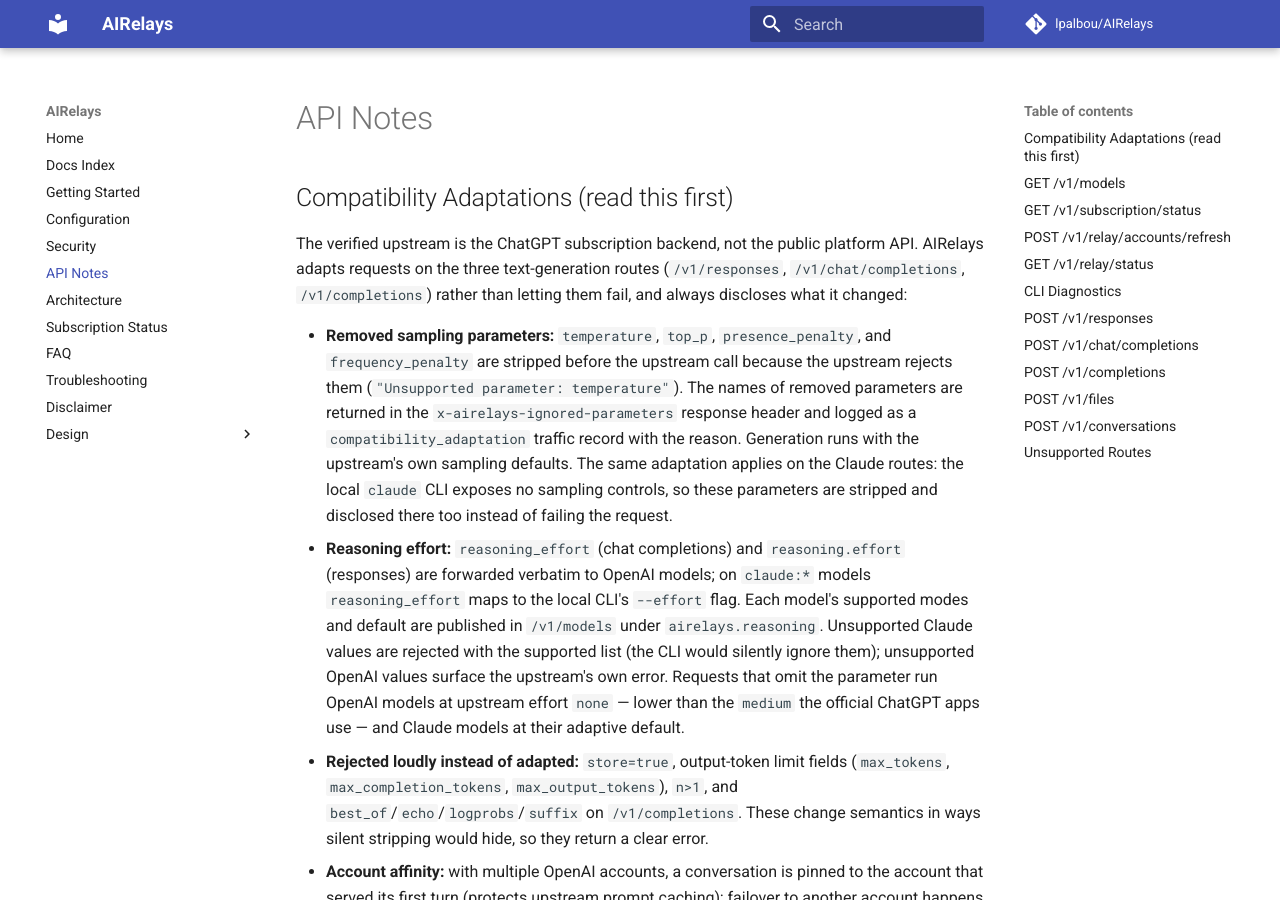
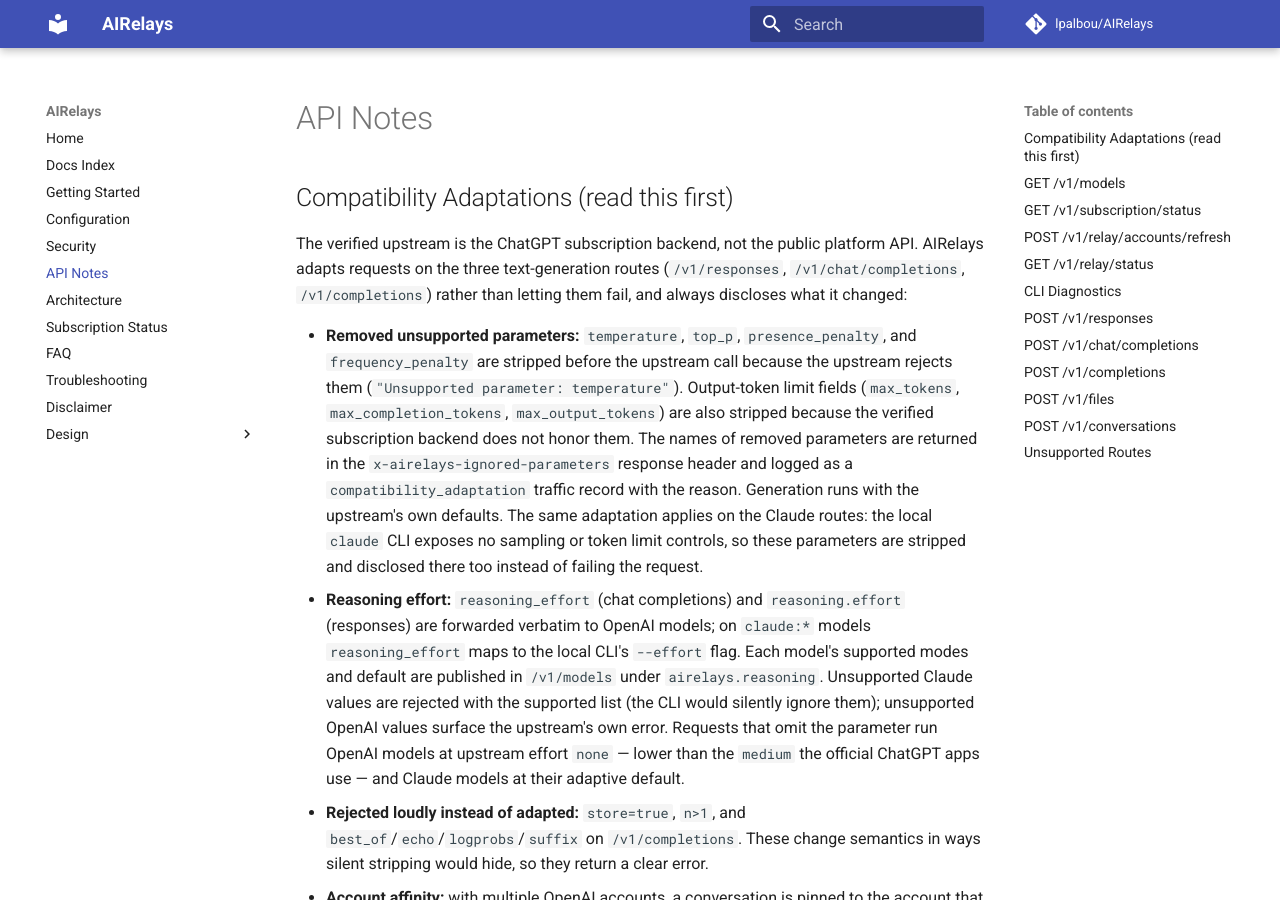
Before and after one commit to lpalbou/AIRelays, an MkDocs documentation site: the page built from docs/api.md, in a window 1280 px wide and 900 px high. Built offline with MkDocs 1.6.1 and Material for MkDocs 9.7.7, drawn with Linux system fonts in a browser that asks for light colours; comment, search, counter and statistics services are not loaded.

Commit message:
Adapt output-token limits instead of rejecting them locally
Standard SDK clients send max_completion_tokens / max_tokens /
max_output_tokens by default, and the subscription upstreams cannot honor
client-set output caps. These fields now get the documented strip-and-
disclose adaptation (x-airelays-ignored-parameters, compatibility_adaptation
record) on both runtimes instead of a local 422.

Co-authored-by: Cursor <cursoragent@cursor.com>

```diff
--- a/docs/api.md
+++ b/docs/api.md
@@ -7,16 +7,19 @@ platform API. AIRelays adapts requests on the three text-generation routes
 (`/v1/responses`, `/v1/chat/completions`, `/v1/completions`) rather than
 letting them fail, and always discloses what it changed:
 
-- **Removed sampling parameters:** `temperature`, `top_p`,
+- **Removed unsupported parameters:** `temperature`, `top_p`,
   `presence_penalty`, and `frequency_penalty` are stripped before the
   upstream call because the upstream rejects them
-  (`"Unsupported parameter: temperature"`). The names of removed
-  parameters are returned in the `x-airelays-ignored-parameters` response
-  header and logged as a `compatibility_adaptation` traffic record with the
-  reason. Generation runs with the upstream's own sampling defaults. The
-  same adaptation applies on the Claude routes: the local
-  `claude` CLI exposes no sampling controls, so these parameters are
-  stripped and disclosed there too instead of failing the request.
+  (`"Unsupported parameter: temperature"`). Output-token limit fields
+  (`max_tokens`, `max_completion_tokens`, `max_output_tokens`) are also
+  stripped because the verified subscription backend does not honor them.
+  The names of removed parameters are returned in the
+  `x-airelays-ignored-parameters` response header and logged as a
+  `compatibility_adaptation` traffic record with the reason. Generation
+  runs with the upstream's own defaults. The same adaptation applies on
+  the Claude routes: the local `claude` CLI exposes no sampling or token
+  limit controls, so these parameters are stripped and disclosed there
+  too instead of failing the request.
 - **Reasoning effort:** `reasoning_effort` (chat completions) and
   `reasoning.effort` (responses) are forwarded verbatim to OpenAI models;
   on `claude:*` models `reasoning_effort` maps to the local CLI's
--- a/llms-full.txt
+++ b/llms-full.txt
@@ -85,9 +85,9 @@ One person can enroll several of their own OpenAI subscriptions; `airelays login
 
 The verified upstream is the ChatGPT subscription backend, not the public platform API:
 
-- `temperature`, `top_p`, `presence_penalty`, `frequency_penalty` are rejected by the upstream; the relay strips them and discloses it via the `x-airelays-ignored-parameters` response header and a `compatibility_adaptation` traffic record. Generation uses the upstream's own sampling defaults. The Claude routes apply the same strip-and-disclose adaptation (the local `claude` CLI has no sampling controls).
+- `temperature`, `top_p`, `presence_penalty`, `frequency_penalty` are rejected by the upstream, and output-token limits (`max_tokens`, `max_completion_tokens`, `max_output_tokens`) are not honored; the relay strips them and discloses it via the `x-airelays-ignored-parameters` response header and a `compatibility_adaptation` traffic record. Generation uses the upstream's own defaults and runs to the model's natural stop. The Claude routes apply the same strip-and-disclose adaptation (the local `claude` CLI has no equivalent controls).
 - `reasoning_effort` (chat) and `reasoning.effort` (responses) pass through verbatim to OpenAI models; on `claude:*` models `reasoning_effort` maps to the CLI's `--effort` flag. Supported modes per model are published in `/v1/models` under `airelays.reasoning`. Omitting the parameter means OpenAI's low default (`none`) or Claude's adaptive default; set it explicitly for output quality comparable to the official apps.
-- `store=true`, output-token limit fields, `n>1`, and `best_of`/`echo`/`logprobs`/`suffix` are rejected loudly instead of silently adapted.
+- `store=true`, `n>1`, and `best_of`/`echo`/`logprobs`/`suffix` are rejected loudly instead of silently adapted.
 - Claude runtime: explicit `claude:*` models only, text chat/completions only, stateless, loopback-only, no tools/files/images/structured outputs.
 
 ## Subscription Usage
--- a/llms.txt
+++ b/llms.txt
@@ -35,7 +35,7 @@ AIRelays is a local OpenAI-compatible HTTP server with provider-scoped runtimes.
 - other model ids route to the OpenAI runtime when it is enabled
 - Claude runtime follows the relay's protected or open local auth mode and requires loopback binding
 - `GET /v1/subscription/status` reports OpenAI usage by default and Claude usage with `?provider=claude`, both in one normalized shape
-- the upstream rejects `temperature`/`top_p`/penalty parameters; the relay strips them on both runtimes and discloses it via the `x-airelays-ignored-parameters` header
+- the upstream rejects `temperature`/`top_p`/penalty parameters and does not honor output-token limits (`max_tokens`, `max_completion_tokens`, `max_output_tokens`); the relay strips them on both runtimes and discloses it via the `x-airelays-ignored-parameters` header
 - `reasoning_effort` works on both runtimes; each model's supported modes and default are published in `/v1/models` under `airelays.reasoning` — set it explicitly for parity with the official apps
 - `airelays doctor` runs local setup checks plus live OpenAI `/models` and optional `/responses` probes
 
```
Also changed, not shown: other parts of docs/api.md (+4 -5 lines), README.md (+5 -0 lines), 5 other files.
